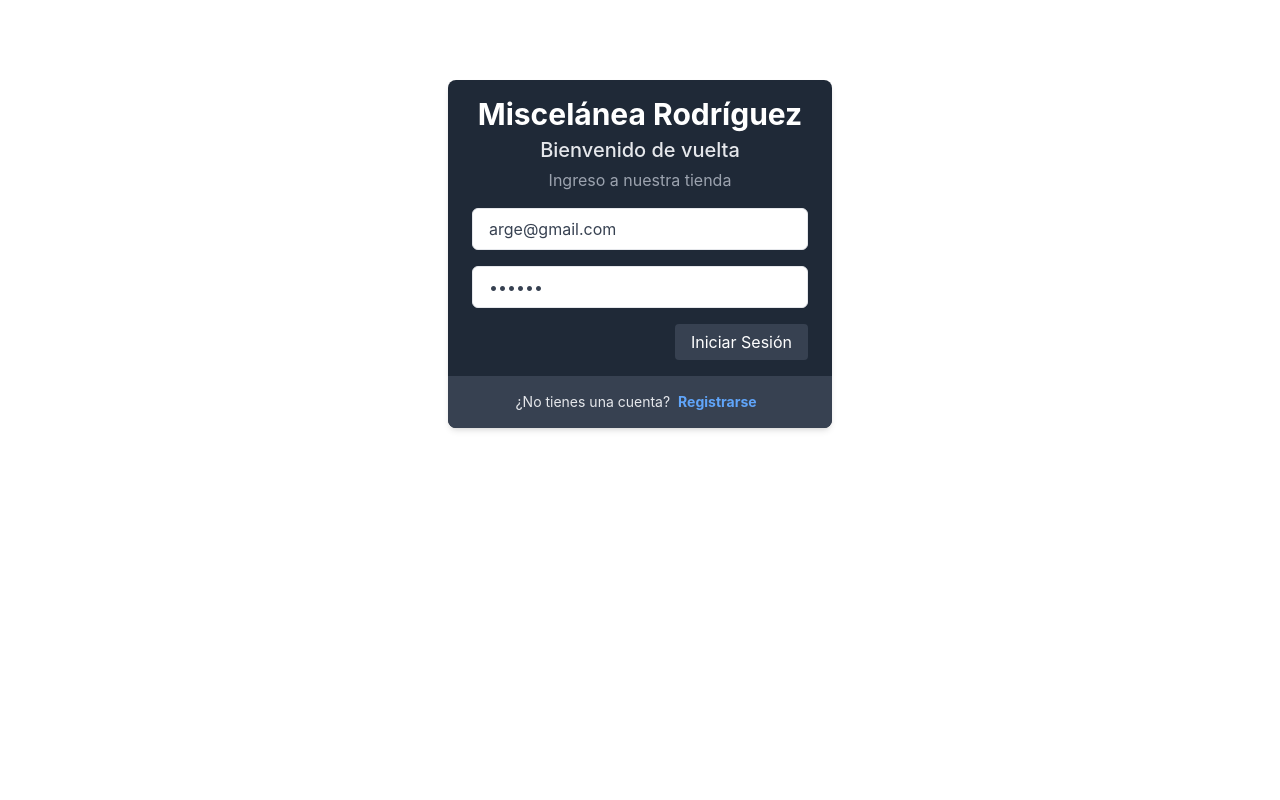
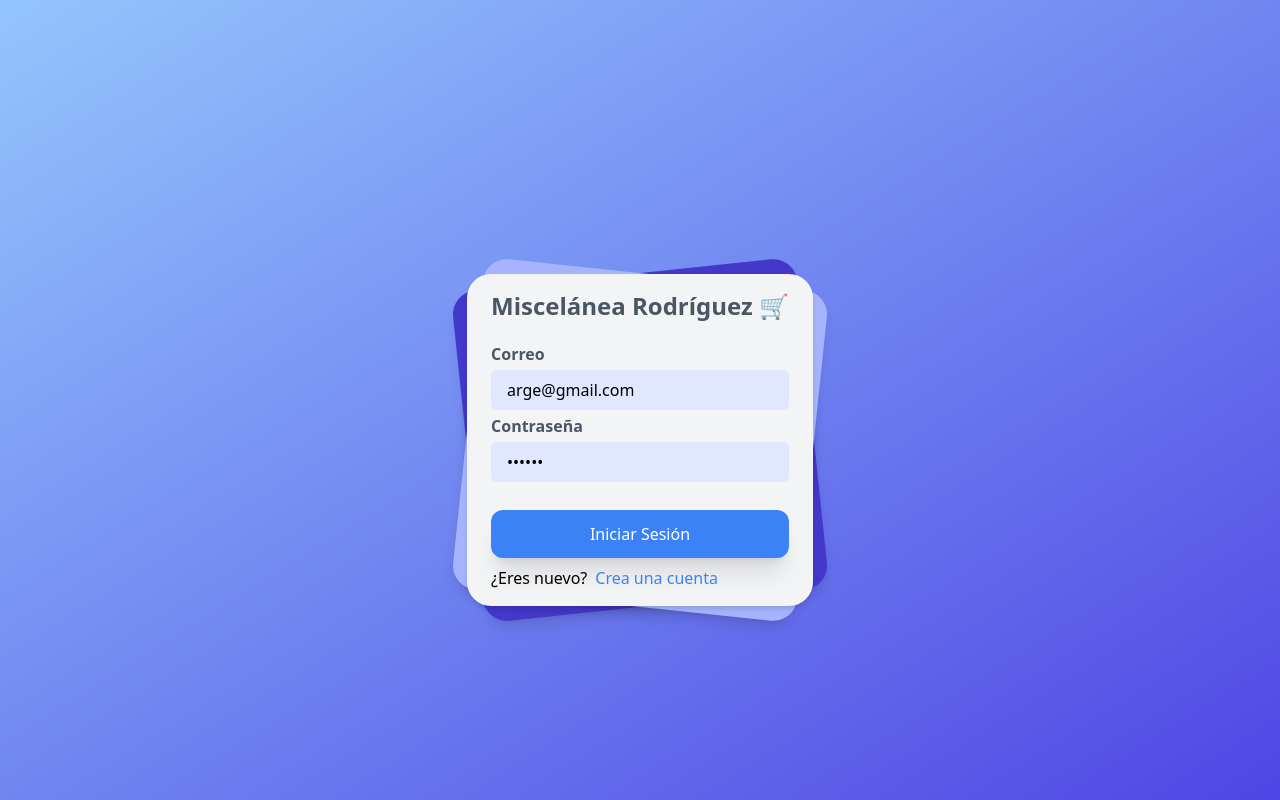
Before and after one commit to ArgeNH/miscelania-frontend, a React (Create React App) app: page /login in a window 1280 px wide. Built offline with nearby package versions, Linux system fonts and the light colour scheme.

Commit message:
change login interface

```diff
--- a/src/components/auth/AuthLogin.js
+++ b/src/components/auth/AuthLogin.js
@@ -53,30 +53,31 @@ export const AuthLogin = () => {
 
    return (
       <>
-         <div className="w-full max-w-sm mx-auto overflow-hidden bg-gray-800 rounded-lg shadow-md dark:bg-white mt-20">
-            <div className="px-6 py-4">
-               <h2 className="text-3xl font-bold text-center text-white dark:text-gray-700">Miscelánea Rodríguez</h2>
 
-               <h3 className="mt-1 text-xl font-medium text-center text-gray-200 dark:text-gray-600">Bienvenido de vuelta</h3>
+         <div className="font-sans">
+            <div className="relative min-h-screen flex flex-col justify-center items-center bg-gradient-to-br from-blue-300 to-indigo-600">
+               <div className="relative mt-20">
+                  <div className="card bg-indigo-700 shadow-lg  w-full h-full rounded-3xl absolute  transform -rotate-6"></div>
+                  <div className="card bg-indigo-300 shadow-lg  w-full h-full rounded-3xl absolute  transform rotate-6"></div>
+                  <div className="relative w-full rounded-3xl  px-6 py-4 bg-gray-100 shadow-md">
+                     <h1 className="text-center text-2xl font-semibold text-gray-600">Miscelánea Rodríguez 🛒</h1>
+                     <form className="mt-5">
 
-               <p className="mt-1 text-center text-gray-400 dark:text-gray-500">Ingreso a nuestra tienda</p>
-
-               <form>
-                  <div className="w-full mt-4">
+                        <div>
+                           <label className="block mb-1 text-gray-600 font-semibold">Correo</label>
                            <input
-                        className="block w-full px-4 py-2 mt-2 text-gray-700 placeholder-gray-500 bg-white border rounded-md dark:bg-gray-800 dark:border-gray-600 dark:placeholder-gray-400 focus:border-blue-400 dark:focus:border-blue-300 focus:ring-opacity-40 focus:outline-none focus:ring focus:ring-blue-300"
+                              className="bg-indigo-100 px-4 py-2 outline-none rounded-md w-full mb-1"
                               name='email'
                               type="email"
                               placeholder="ej. John@gmail.com"
                               aria-label="Email Address"
                               value={email}
-                        onChange={handleInputChange}
-                     />
+                              onChange={handleInputChange} />
                         </div>
-
-                  <div className="w-full mt-4">
+                        <div>
+                           <label className="block mb-1 text-gray-600 font-semibold">Contraseña</label>
                            <input
-                        className="block w-full px-4 py-2 mt-2 text-gray-700 placeholder-gray-500 bg-white border rounded-md dark:bg-gray-800 dark:border-gray-600 dark:placeholder-gray-400 focus:border-blue-400 dark:focus:border-blue-300 focus:ring-opacity-40 focus:outline-none focus:ring focus:ring-blue-300"
+                              className="bg-indigo-100 px-4 py-2 outline-none rounded-md w-full"
                               name='password'
                               type="password"
                               placeholder="Password"
@@ -86,37 +87,41 @@ export const AuthLogin = () => {
                            />
                         </div>
 
-                  <div className="flex items-center justify-end mt-4">
+                        <div className="mt-7">
                            <button
-                        className="px-4 py-2 leading-5 text-white transition-colors duration-200 transform bg-gray-700 rounded hover:bg-gray-600 focus:outline-none"
-                        type="onSubmit"
+                              className="bg-blue-500 w-full py-3 rounded-xl text-white shadow-xl hover:shadow-inner focus:outline-none transition duration-500 ease-in-out  transform hover:-translate-x hover:scale-105"
+                              type='onsubmit'
                               onClick={handleSubmit}
                            >
                               Iniciar Sesión
                            </button>
                         </div>
-               </form>
-            </div>
 
-            <div className="flex items-center justify-center py-4 text-center bg-gray-700 dark:bg-gray-50">
-               <span className="text-sm text-gray-200 dark:text-gray-600">¿No tienes una cuenta? </span>
-
+                        <div className="flex items-center text-center">
+                           <div className="mt-2">
+                              <div className="flex justify-center items-center">
+                                 <label className="mr-2" >¿Eres nuevo?</label>
                                  <a
-                  className="mx-2 text-sm font-bold text-blue-400 dark:text-blue-500 hover:underline cursor-pointer"
+                                    className=" text-blue-500 transition duration-500 ease-in-out  transform hover:-translate-x hover:scale-105 cursor-pointer"
                                     onClick={handleRegister}
                                  >
-                  Registrarse
+                                    Crea una cuenta
                                  </a>
                               </div>
                            </div>
-
+                        </div>
+                     </form>
                      {
                         msgError &&
                         (
                            <Error name={nameError} desc={msgError} />
                         )
                      }
+                  </div>
+               </div>
+
+            </div>
+         </div>
       </>
-
    )
 }
--- a/src/components/auth/AuthRegister.js
+++ b/src/components/auth/AuthRegister.js
@@ -76,9 +76,9 @@ export const AuthRegister = () => {
    }
 
    return (
-      <>
-         <section className="max-w-4xl p-6 mx-auto bg-gray-800 rounded-lg shadow-xl shadow-gray-900 backdrop-blur-sm dark:bg-gray-800 mt-20">
-            <h2 className="text-3xl font-bold text-center text-gray-200 dark:text-white">Registro de clientes</h2>
+      <div className='h-[100vh] bg-gradient-to-br from-blue-300 to-indigo-600 flex justify-center items-center w-[100vw]'>
+         <section className=" p-5 mx-auto bg-white rounded-lg backdrop-blur-sm">
+            <h2 className="text-center text-2xl font-semibold text-gray-600">Registro de clientes 🙍🏻‍♀️🙍🏻‍♂️</h2>
             <form>
                <div className="grid grid-cols-1 gap-6 mt-4 sm:grid-cols-2">
 
@@ -153,33 +153,33 @@ export const AuthRegister = () => {
                      value={phone}
                      handle={handleInputChange}
                   />
+
                </div>
                <div className="flex justify-end mt-6">
                   <button
-                     className=" basis-1 px-8 text-lg py-4 leading-5 text-gray-200 transition-colors duration-200 transform bg-gray-900 rounded-md  hover:bg-gray-600 focus:outline-none focus:bg-gray-600"
+                     className="mb-2 w-full bg-gradient-to-tr from-blue-600 to-indigo-600 text-indigo-100 py-2 rounded-md text-lg tracking-wide"
                      onClick={handleSubmit}
                      type='submit'
                   >
                      Registrarse
                   </button>
                </div>
-               <div className='justify-end mt-6'>
+
                <a
-                     className="basis-1 text-lg text-gray-200 cursor-pointer hover:text-gray-400 underline"
+                  className="text-md font-bold text-blue-400 dark:text-blue-500 hover:underline cursor-pointer"
                   onClick={handleLogin}
                >
                   Ya estoy registrado
                </a>
-               </div>
+
             </form>
-         </section>
-
             {
                msgError &&
                (
                   <Error name={nameError} desc={msgError} />
                )
             }
-      </>
+         </section>
+      </div>
    )
 }
--- a/src/components/auth/InputRegister.js
+++ b/src/components/auth/InputRegister.js
@@ -7,7 +7,7 @@ export const InputRegister = ({ label, name, type, place, value, handle }) => {
 
     return (
         <div>
-            <label className="text-gray-200 dark:text-gray-700">{label}</label>
+            <label className="text-gray-600">{label}</label>
             <input
                 name={name}
                 type={type}
--- a/src/components/cart/ItemCart.js
+++ b/src/components/cart/ItemCart.js
@@ -13,27 +13,27 @@ export const ItemCart = ({ nameProduct, total, category, url, counter, price })
       <li className="flex items-center justify-between py-4">
          <div className="flex items-start">
             <img
-               className="flex-shrink-0 object-cover w-16 h-16 rounded-lg"
+               className="flex-shrink-0 object-cover w-32 h-32 rounded-lg"
                src={url}
                alt={nameProduct}
             />
 
             <div className="ml-4">
-               <p className="text-sm">{nameProduct}</p>
+               <p className="text-base">{nameProduct}</p>
 
-               <dl className="mt-1 space-y-1 text-xs text-gray-500">
+               <dl className="mt-1 space-y-1 text-base text-gray-500">
                   <div>
                      <dt className="inline">Categoria:</dt>
-                     <dd className="inline">{categoryCap}</dd>
+                     <dd className="inline"> {categoryCap}</dd>
                   </div>
 
                   <div>
                      <dt className="inline">Precio unitatrio:</dt>
-                     <dd className="inline">{formatPrice}</dd>
+                     <dd className="inline"> {formatPrice}</dd>
                   </div>
                   <div>
                      <dt className="inline">Cantidad:</dt>
-                     <dd className="inline">{counter}</dd>
+                     <dd className="inline"> {counter}</dd>
                   </div>
 
                </dl>
@@ -41,7 +41,7 @@ export const ItemCart = ({ nameProduct, total, category, url, counter, price })
          </div>
 
          <div>
-            <p className="text-sm">
+            <p className="text-lg font-semibold">
                {format}
             </p>
          </div>
```
Lines whose indentation alone changed are shown as unchanged.
